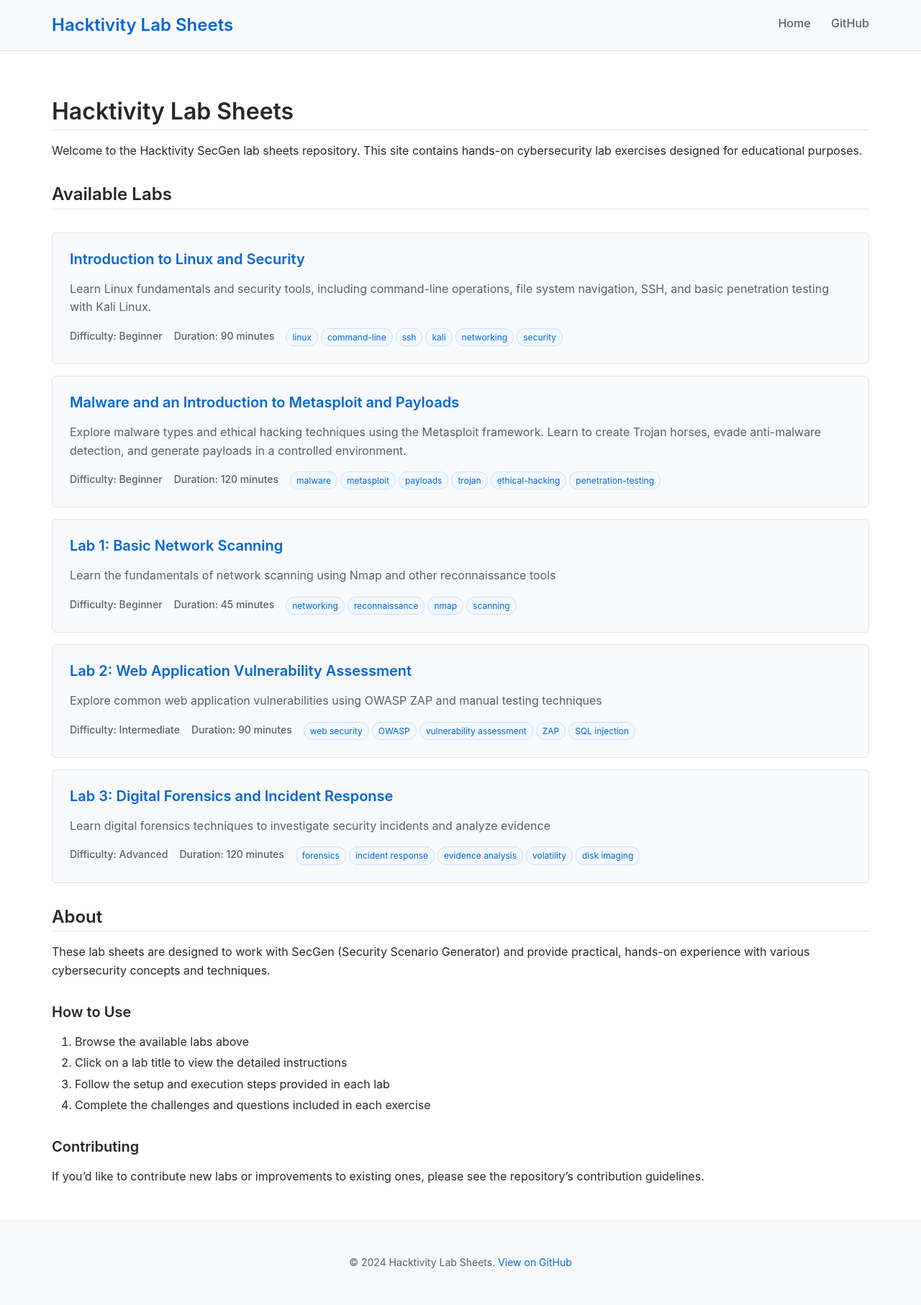
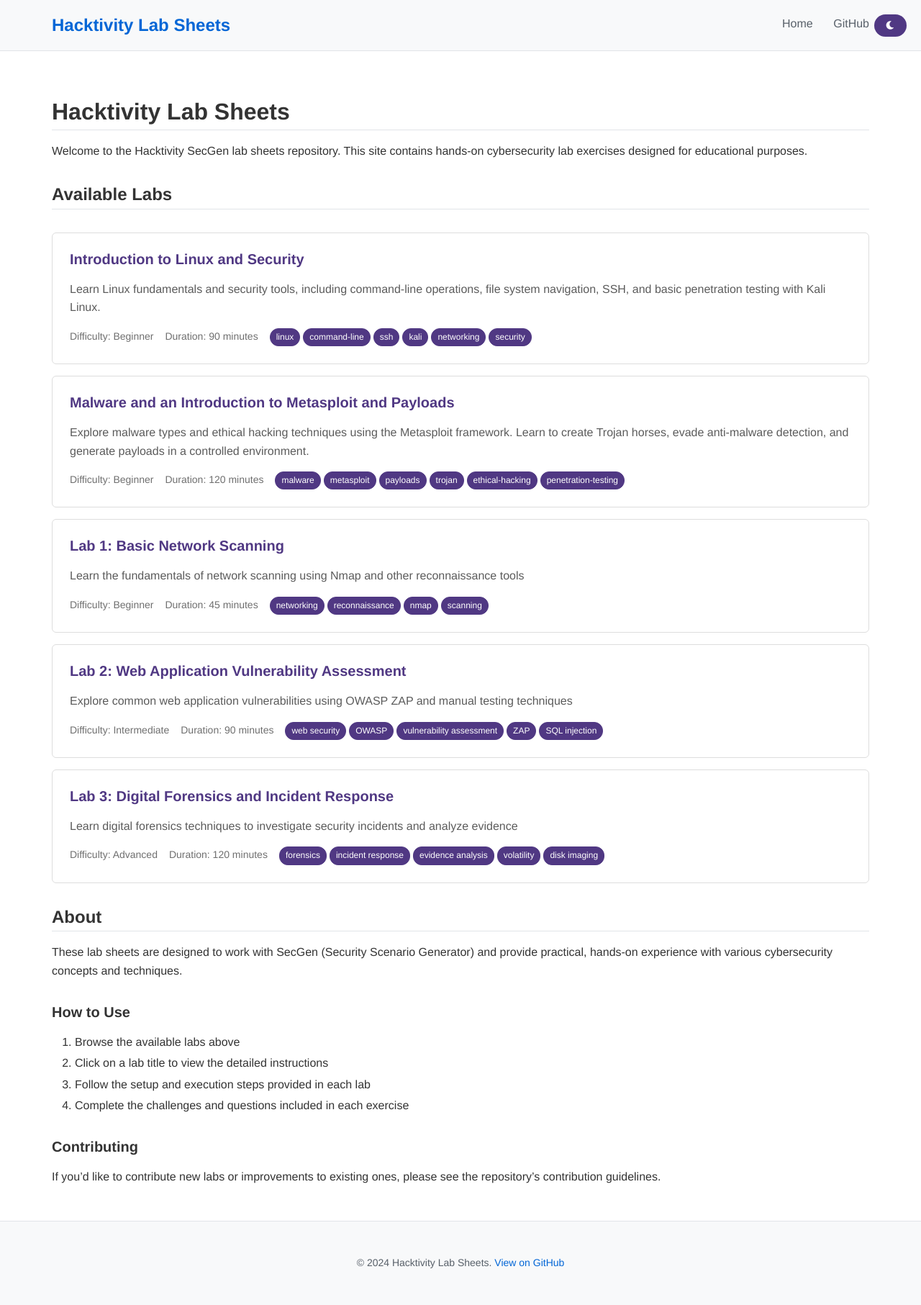
Before and after one commit to cliffe/HacktivityLabSheets, a Jekyll site: the page built from index.md, in a window 1280 px wide. Shown: the whole page at 72% size. Built offline with Jekyll 4.4.1, drawn with Linux system fonts in a browser that asks for light colours.

Commit message:
Add theme toggle functionality and update styles for dark mode support
- Introduced a theme toggle button in the index page for switching between light and dark modes.
- Added a new stylesheet for the Hacktivity theme with CSS variables for theming.
- Updated existing styles in lab and default layouts to utilize CSS variables for consistent theming.
- Enhanced accessibility and visual appeal with improved color contrasts and hover effects.

```diff
--- a/_layouts/default.html
+++ b/_layouts/default.html
@@ -9,6 +9,8 @@
     <meta name="description" content="{{ page.description | default: site.description | strip_html | normalize_whitespace | truncate: 160 | escape }}">
 
     <link rel="stylesheet" href="{{ '/assets/css/main.css' | relative_url }}">
+    <link rel="stylesheet" href="{{ '/assets/css/hacktivity-theme.css' | relative_url }}">
+    <link rel="stylesheet" href="https://cdnjs.cloudflare.com/ajax/libs/font-awesome/6.0.0/css/all.min.css">
     <link rel="canonical" href="{{ page.url | replace:'index.html','' | absolute_url }}">
 
     {% if site.plugins contains 'jekyll-feed' %}
--- /dev/null
+++ b/assets/css/hacktivity-theme.scss
@@ -0,0 +1,465 @@
+---
+---
+
+// Hacktivity Theme CSS Variables and Styles
+:root {
+  --navbg-color: #1a1d22;
+  --navfg-color: whitesmoke;
+  --link-color: #503883;
+  --challenge-link-color: #333333;
+  --highlight-color: #f9f9f9;
+  --scoreboard-highlight-color: plum;
+  --default-btnbg-color: none;
+  --default-btnfg-color: #333;
+  --default-btnborder-color: #adadad;
+  --default-btnfghov-color: #333;
+  --default-btnbghov-color: #e6e6e6;
+  --default-btnborderhov-color: #adadad;
+  --primary-btnbg-color: #503883;
+  --primary-btnhov-color: #271753;
+  --panelbg-color: #fff;
+  --panelborder-color: #ddd;
+  --panel-primary-border-color: plum;
+  --panel-headbg-color: #f5f5f5;
+  --panel-headfg-color: #333333;
+  --panel-info-color: #fff;
+  --panel-infoborder-color: #bce8f1;
+
+  --alert-infobg-color: #d9edf7;
+  --alert-infofg-color: #31708f;
+  --alert-infoborder-color: #bce8f1;
+  --alert-warningbg-color: #fcf8e3;
+  --alert-warningfg-color: #8a6d3b;
+  --alert-warningborder-color: #faebcc;
+  --alert-dangerbg-color: #f2dede;
+  --alert-dangerfg-color: #a94442;
+  --alert-dangerborder-color: #ebccd1;
+  --alert-successbg-color: #dff0d8;
+  --alert-successfg-color: #3c763d;
+  --alert-successborder-color: #d6e9c6;
+  --close-color: #333333;
+
+  --vmfg-color: #333333;
+
+  --bg-color: white;
+  --fg-color: #333333;
+}
+
+[data-theme="dark"] {
+  --navbg-color: #503883;
+  --navfg-color: whitesmoke;
+  --link-color: plum;
+  --challenge-link-color: whitesmoke;
+  --highlight-color: black;
+  --scoreboard-highlight-color: #503883;
+  --default-btnbg-color: none;
+  --default-btnfg-color: whitesmoke;
+  --default-btnfghov-color: plum;
+  --default-btnbghov-color: none;
+  --default-btnborder-color: #555;
+  --default-btnborderhov-color: plum;
+  --primary-btnbg-color: #503883;
+  --primary-btnhov-color: #271753;
+  --panelbg-color: black;
+  --panelborder-color: #555;
+  --panel-primary-border-color: plum;
+  --panel-headbg-color: black;
+  --panel-headfg-color: whitesmoke;
+  --panel-info-color: #333;
+  --panel-infoborder-color: #333;
+
+  --alert-infobg-color: #31708f;
+  --alert-infofg-color: #d9edf7;
+  --alert-infoborder-color: none;
+  --alert-warningbg-color: #8a6d3b;
+  --alert-warningfg-color: #fcf8e3;
+  --alert-warningborder-color: none;
+  --alert-dangerbg-color: #a94442;
+  --alert-dangerfg-color: #f2dede;
+  --alert-dangerborder-color: none;
+  --alert-successbg-color: #3c763d;
+  --alert-successfg-color: #dff0d8;
+  --alert-successborder-color: none;
+  --close-color: #171717;
+
+  --vmfg-color: #333333;
+
+  --bg-color: #171717;
+  --fg-color: whitesmoke;
+}
+
+// Base styles
+body {
+  background: var(--bg-color);
+  color: var(--fg-color);
+  font-size: 16px;
+  scroll-behavior: smooth;
+  font-family: "Helvetica Neue", Helvetica, Arial, sans-serif;
+}
+
+html {
+  scroll-behavior: smooth;
+}
+
+// Navigation styles
+.navbar {
+  background-color: var(--navbg-color) !important;
+  border-color: var(--navbg-color);
+}
+
+.navbar-brand,
+.navbar-nav > li > a {
+  color: var(--navfg-color) !important;
+}
+
+.navbar-nav > li > a:hover,
+.navbar-nav > li > a:focus {
+  color: var(--link-color) !important;
+}
+
+// Link styles
+a {
+  color: var(--link-color);
+  text-decoration: none;
+}
+
+a:hover,
+a:focus {
+  color: var(--primary-btnhov-color);
+  text-decoration: underline;
+}
+
+// Button styles
+.btn {
+  background-color: var(--default-btnbg-color);
+  color: var(--default-btnfg-color);
+  border-color: var(--default-btnborder-color);
+}
+
+.btn:hover {
+  background-color: var(--default-btnbghov-color);
+  color: var(--default-btnfghov-color);
+  border-color: var(--default-btnborderhov-color);
+}
+
+.btn-primary {
+  background-color: var(--primary-btnbg-color);
+  border-color: var(--primary-btnbg-color);
+}
+
+.btn-primary:hover {
+  background-color: var(--primary-btnhov-color);
+  border-color: var(--primary-btnhov-color);
+}
+
+// Panel styles
+.panel {
+  background-color: var(--panelbg-color);
+  border-color: var(--panelborder-color);
+}
+
+.panel-default > .panel-heading {
+  background-color: var(--panel-headbg-color);
+  color: var(--panel-headfg-color);
+  border-color: var(--panelborder-color);
+}
+
+// Lab list styles
+.lab-list {
+  margin: 2rem 0;
+}
+
+.lab-item {
+  border: 1px solid var(--panelborder-color);
+  border-radius: 6px;
+  padding: 1.5rem;
+  margin-bottom: 1rem;
+  background-color: var(--panelbg-color);
+  transition: 0.3s;
+}
+
+.lab-item:hover {
+  background-color: var(--highlight-color);
+  border-radius: 2px;
+  box-shadow: 0 2px 8px rgba(0,0,0,0.1);
+}
+
+.lab-item h3 {
+  margin-top: 0;
+  margin-bottom: 0.5rem;
+}
+
+.lab-item h3 a {
+  text-decoration: none;
+  color: var(--link-color);
+  font-weight: 600;
+}
+
+.lab-item h3 a:hover {
+  text-decoration: underline;
+  color: var(--primary-btnhov-color);
+}
+
+.lab-description {
+  margin-bottom: 1rem;
+  color: var(--fg-color);
+  opacity: 0.8;
+}
+
+.lab-meta {
+  display: flex;
+  flex-wrap: wrap;
+  gap: 1rem;
+  font-size: 0.875rem;
+}
+
+.difficulty, .duration {
+  color: var(--fg-color);
+  font-weight: 500;
+  opacity: 0.7;
+}
+
+.tags {
+  display: flex;
+  gap: 0.25rem;
+  flex-wrap: wrap;
+}
+
+.tag {
+  background-color: var(--primary-btnbg-color);
+  color: white;
+  padding: 0.125rem 0.5rem;
+  border-radius: 12px;
+  font-size: 0.75rem;
+  border: 1px solid var(--primary-btnbg-color);
+}
+
+.no-labs {
+  text-align: center;
+  padding: 2rem;
+  background-color: var(--panelbg-color);
+  border: 1px solid var(--panelborder-color);
+  border-radius: 6px;
+  margin: 2rem 0;
+}
+
+.no-labs p {
+  margin: 0.5rem 0;
+  color: var(--fg-color);
+  opacity: 0.7;
+}
+
+// Alert styles
+.alert-info {
+  background-color: var(--alert-infobg-color);
+  color: var(--alert-infofg-color);
+  border-color: var(--alert-infoborder-color);
+}
+
+.alert-warning {
+  background-color: var(--alert-warningbg-color);
+  color: var(--alert-warningfg-color);
+  border-color: var(--alert-warningborder-color);
+}
+
+.alert-danger {
+  background-color: var(--alert-dangerbg-color);
+  color: var(--alert-dangerfg-color);
+  border-color: var(--alert-dangerborder-color);
+}
+
+.alert-success {
+  background-color: var(--alert-successbg-color);
+  color: var(--alert-successfg-color);
+  border-color: var(--alert-successborder-color);
+}
+
+// Close button
+.close {
+  color: var(--close-color);
+  opacity: 0.5;
+}
+
+.close:hover {
+  opacity: 0.8;
+}
+
+// Dark theme specific adjustments
+[data-theme="dark"] {
+  .chartjs-render-monitor {
+    filter: invert(1) hue-rotate(199deg) saturate(1);
+  }
+
+  .scoreboard img {
+    filter: invert(1);
+  }
+
+  .avatar_user_list,
+  .avatar_user_hero,
+  .avatar_view,
+  .scoreboard img,
+  .avatar_user_small {
+    filter: none !important;
+    background-color: white;
+    border-radius: 50%;
+  }
+}
+
+// Mobile responsive styles
+@media (max-width: 767px) {
+  html, body {
+    width: 100%;
+    height: 100%;
+    margin: 0;
+    padding: 0;
+    overflow-x: hidden;
+  }
+
+  body {
+    position: relative;
+    min-height: 100vh;
+    max-width: 100vw;
+  }
+
+  .content {
+    min-height: calc(100vh - 100px);
+    width: 100%;
+    right: 0;
+    padding: 0;
+  }
+
+  .container, main {
+    padding-right: 0px !important;
+    padding-left: 5px !important;
+    margin-right: 0 !important;
+    margin-left: 0 !important;
+    width: 100% !important;
+    max-width: 100% !important;
+  }
+
+  .content > div {
+    width: 100%;
+    padding: 10px;
+    box-sizing: border-box;
+  }
+
+  .btn-lg, .submit, .btn-group-lg > .btn, .btn-group-lg > .button-xs,
+  .authform .btn-group-lg > .button, .btn-group-lg > .submit {
+    padding: 10px 12px !important;
+    line-height: 1.2 !important;
+  }
+
+  .navbar, .navbar-default .navbar-brand, .navbar-default .navbar-nav > li > a {
+    padding-left: 10px;
+    padding-right: 10px;
+  }
+
+  .row {
+    margin-left: 0 !important;
+    margin-right: 0 !important;
+  }
+
+  .lab-item {
+    padding: 1rem;
+  }
+
+  .lab-meta {
+    flex-direction: column;
+    gap: 0.5rem;
+  }
+}
+
+// Print styles
+@media print {
+  * {
+    overflow: visible !important;
+  }
+  .footer-dark {
+    display: none !important;
+  }
+  body {
+    margin: 0;
+    padding: 0;
+  }
+}
+
+// Animations
+@keyframes spin {
+  from { transform: rotate(0deg); }
+  to { transform: rotate(360deg); }
+}
+
+@keyframes scale {
+  from { transform: scale(1); }
+  to { transform: scale(1.1); }
+}
+
+a.spin_on_click:focus .fa-solid, .working {
+  animation-name: spin;
+  animation-duration: 4000ms;
+  animation-iteration-count: infinite;
+  animation-timing-function: linear;
+}
+
+a.scale_on_click:focus .fa-solid {
+  animation: scale 1000ms ease-in-out infinite alternate;
+}
+
+// Utility classes
+.clear-both {
+  clear: both;
+}
+
+.transparent_bg {
+  background: transparent !important;
+}
+
+// Typography improvements
+h1, h2, h3, h4, h5, h6 {
+  color: var(--fg-color);
+  font-weight: 600;
+}
+
+// Code blocks
+pre, code {
+  background-color: var(--highlight-color);
+  border: 1px solid var(--panelborder-color);
+  border-radius: 4px;
+}
+
+code {
+  padding: 0.125rem 0.25rem;
+  font-size: 0.875em;
+}
+
+pre {
+  padding: 1rem;
+  overflow-x: auto;
+}
+
+// Table styles
+table {
+  border-collapse: collapse;
+  width: 100%;
+  margin: 1rem 0;
+}
+
+th, td {
+  border: 1px solid var(--panelborder-color);
+  padding: 0.5rem;
+  text-align: left;
+}
+
+th {
+  background-color: var(--panel-headbg-color);
+  font-weight: 600;
+}
+
+// Blockquote styles
+blockquote {
+  border-left: 4px solid var(--primary-btnbg-color);
+  margin: 1rem 0;
+  padding: 0.5rem 1rem;
+  background-color: var(--highlight-color);
+  font-style: italic;
+}
--- a/index.md
+++ b/index.md
@@ -55,75 +55,40 @@
 
 If you'd like to contribute new labs or improvements to existing ones, please see the repository's contribution guidelines.
 
-<style>
-.lab-list {
-  margin: 2rem 0;
-}
+<!-- Theme Toggle Button -->
+<div class="theme-toggle-container" style="position: fixed; top: 20px; right: 20px; z-index: 1000;">
+  <button id="theme-toggle" class="btn btn-sm" style="background-color: var(--primary-btnbg-color); color: white; border: none; border-radius: 20px; padding: 8px 16px;">
+    <i class="fas fa-moon" id="theme-icon"></i>
+  </button>
+</div>
 
-.lab-item {
-  border: 1px solid #e1e4e8;
-  border-radius: 6px;
-  padding: 1.5rem;
-  margin-bottom: 1rem;
-  background-color: #f8f9fa;
-}
+<script>
+// Theme toggle functionality
+document.addEventListener('DOMContentLoaded', function() {
+  const themeToggle = document.getElementById('theme-toggle');
+  const themeIcon = document.getElementById('theme-icon');
+  const body = document.body;
 
-.lab-item h3 {
-  margin-top: 0;
-  margin-bottom: 0.5rem;
-}
+  // Check for saved theme preference or default to light mode
+  const currentTheme = localStorage.getItem('theme') || 'light';
+  body.setAttribute('data-theme', currentTheme);
+  updateThemeIcon(currentTheme);
 
-.lab-item h3 a {
-  text-decoration: none;
-  color: #0366d6;
-}
+  themeToggle.addEventListener('click', function() {
+    const currentTheme = body.getAttribute('data-theme');
+    const newTheme = currentTheme === 'dark' ? 'light' : 'dark';
 
-.lab-item h3 a:hover {
-  text-decoration: underline;
-}
+    body.setAttribute('data-theme', newTheme);
+    localStorage.setItem('theme', newTheme);
+    updateThemeIcon(newTheme);
+  });
 
-.lab-description {
-  margin-bottom: 1rem;
-  color: #586069;
-}
-
-.lab-meta {
-  display: flex;
-  flex-wrap: wrap;
-  gap: 1rem;
-  font-size: 0.875rem;
-}
-
-.difficulty, .duration {
-  color: #586069;
-  font-weight: 500;
-}
-
-.tags {
-  display: flex;
-  gap: 0.25rem;
-}
-
-.tag {
-  background-color: #f1f8ff;
-  color: #0366d6;
-  padding: 0.125rem 0.5rem;
-  border-radius: 12px;
-  font-size: 0.75rem;
-  border: 1px solid #c8e1ff;
-}
-
-.no-labs {
-  text-align: center;
-  padding: 2rem;
-  background-color: #f8f9fa;
-  border: 1px solid #e1e4e8;
-  border-radius: 6px;
-  margin: 2rem 0;
-}
-
-.no-labs p {
-  margin: 0.5rem 0;
-  color: #586069;
-}
-</style>
+  function updateThemeIcon(theme) {
+    if (theme === 'dark') {
+      themeIcon.className = 'fas fa-sun';
+    } else {
+      themeIcon.className = 'fas fa-moon';
+    }
+  }
+});
+</script>
```
Also changed, not shown: _layouts/lab.html (+24 -13 lines).
